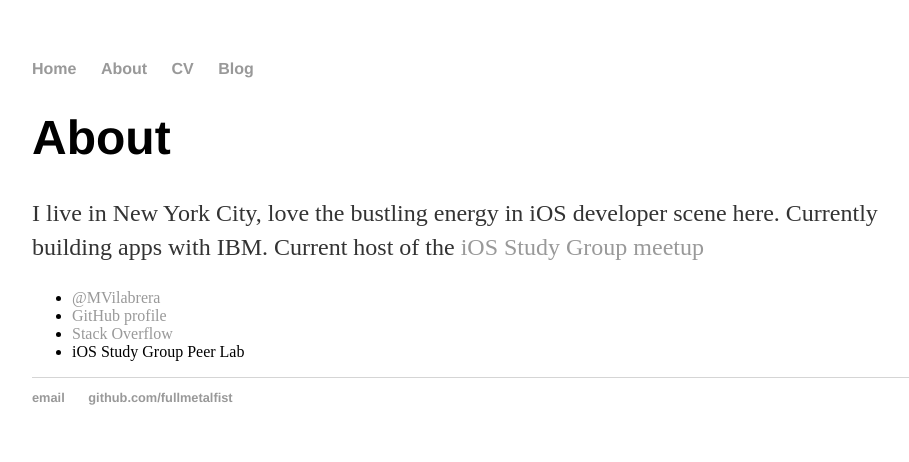
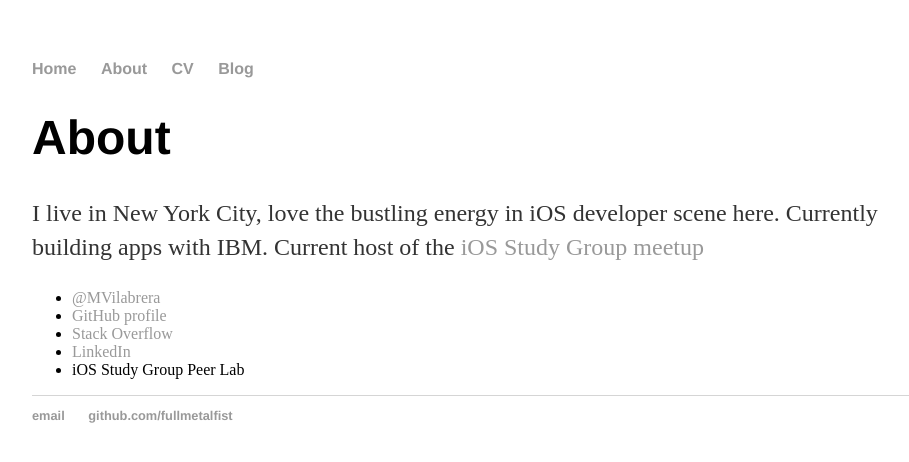
Before and after one commit to FullMetalFist/fullmetalfist.github.io, a Jekyll site: the page built from about/index.html, in a window 1280 px wide. Shown: the top 462 px of the page, without its empty margins (160-1069 px from the left). Built offline with Jekyll 4.4.1, drawn with Linux system fonts in a browser that asks for light colours.

Commit message:
Update index.html
added LinkedIn

```diff
--- a/about/index.html
+++ b/about/index.html
@@ -11,6 +11,7 @@
 				<li><a href="https://twitter.com/MVilabrera">@MVilabrera</a></li>
 				<li><a href="https://github.com/FullMetalFist">GitHub profile</a></li>
         <li><a href="http://stackoverflow.com/users/2533857/fullmetalfist">Stack Overflow</a></li>
+				<li><a href="https://www.linkedin.com/in/michael-vilabrera-0b653929/">LinkedIn</a></li>
         <li><a href="https://www.meetup.com/nyc-ios-study-group/"></a>iOS Study Group Peer Lab</li>
 			</ul>
 		</div>
```
